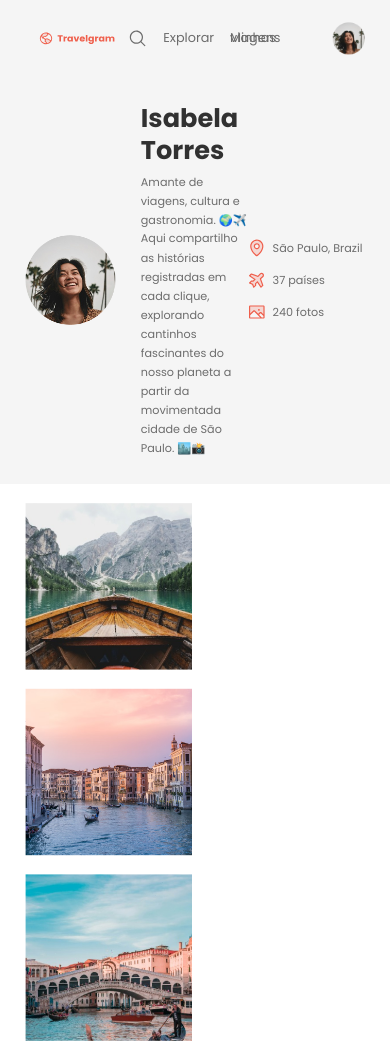
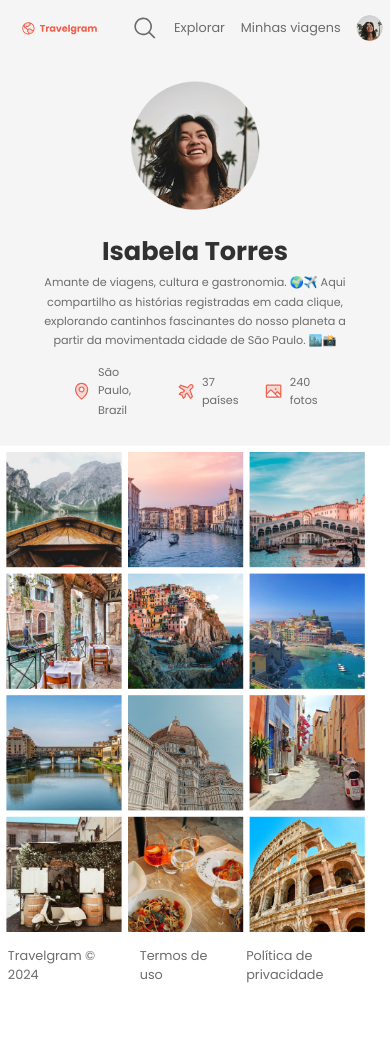
Before and after one commit to yoyond/Travelgram, a plain HTML site: page index.html in a window 390 px wide. Shown: the top 1044 px of the page. Drawn offline with Linux system fonts and the light colour scheme.

Commit message:
resposive

```diff
--- a/index.html
+++ b/index.html
@@ -22,7 +22,7 @@
         </a>
         <ul id="primary-menu">
             <li>
-                <a href="#">
+                <a id="glass" href="#">
                     <img src="assets/icons/MagnifyingGlass.svg" alt="lupa">
                 </a>
             </li>
@@ -38,7 +38,7 @@
     </nav>
 
     <header class="surface-color">
-        <div class="container">
+        <div class="container-pf">
             <div id="profile">
                 <img src="assets/Profile pic.png" alt="profile-pic">
                 <div id="text">
--- a/styles/global.css
+++ b/styles/global.css
@@ -18,6 +18,10 @@
     --text-md: 14px/170% var(--font-family);
     --text-sm: 12px/170% var(--font-family);
     --text: 16px/150% var(--font-family);
+}
+
+html {
+    max-height: 170vh;
 }
 
 body {
@@ -51,7 +55,11 @@ a:hover {
     background-color: var(--surface-color);
 }
 
-@media (max-width: 48rem) {
+@media (max-width: 30rem) {
+    .container {
+        margin: 0;
+    }
+
     #logo img {
         width: 8rem;
         height: auto;
@@ -59,17 +67,38 @@ a:hover {
     }
 
     #primary-menu li, ul {
-        max-width: 70%;
+        max-width: 80%;
         height: auto;
-    }
-
-    #text h1 {
-        width: 1px;
     }
 
     #profile img {
        max-width: auto;
-       max-height: 7rem;
+       max-height: 10rem;
+    }
+
+    #profile {
+        flex-direction: column;
+        align-items: center;
+    }
+
+    #text  {
+        text-align: center;
+    }
+
+    .container-pf {
+        flex-direction: column;
+    }
+
+    .container-pf #info {
+       flex-direction: row;
+       justify-content: space-between;
+       gap: 2rem;
+       padding: 1rem;
+       padding-bottom: 0;
+       height: fit-content;
+       width: fit-content;
+
+
     }
 
     #flex {
@@ -85,3 +114,44 @@ a:hover {
 
     }
 }
+
+@media screen and (min-width: 375px) and (max-width: 400px) {
+
+    #primary-menu  {
+        max-width: 80%;
+        height: auto;
+    }
+
+    .container {
+        padding: 2%;
+        margin: 0;
+    }
+
+
+    #primary-menu img {
+        width: 2rem;
+        height: auto;
+        padding: 0;
+        margin: 0;
+    }
+
+
+    #flex {
+        flex-wrap: wrap;
+        height: auto;
+        padding: 0.5rem;
+        gap: 0.5rem;
+        align-items: center;
+
+    }
+
+
+    #flex img {
+        max-width: 9rem;
+        max-height: 9rem;
+        padding: 0;
+        gap: 0;
+
+
+    }
+}
--- a/styles/header.css
+++ b/styles/header.css
@@ -3,10 +3,13 @@ header {
     font:var(--text-md);
 }
 
-header .container {
+header .container-pf {
     display:flex;
     justify-content: space-between;
     align-items: center;
+    max-width: 80rem;
+    margin: auto;
+    padding-inline: 2rem;
 
 }
 
@@ -26,13 +29,13 @@ header .container {
     margin-bottom: 0.5rem;
 }
 
-
 #info {
  list-style: none;
  display: flex;
  flex-direction: column;
  gap: 1rem;
  width: 17.5rem;
+ padding-left: 5rem;
 }
 
 #info li {
```
